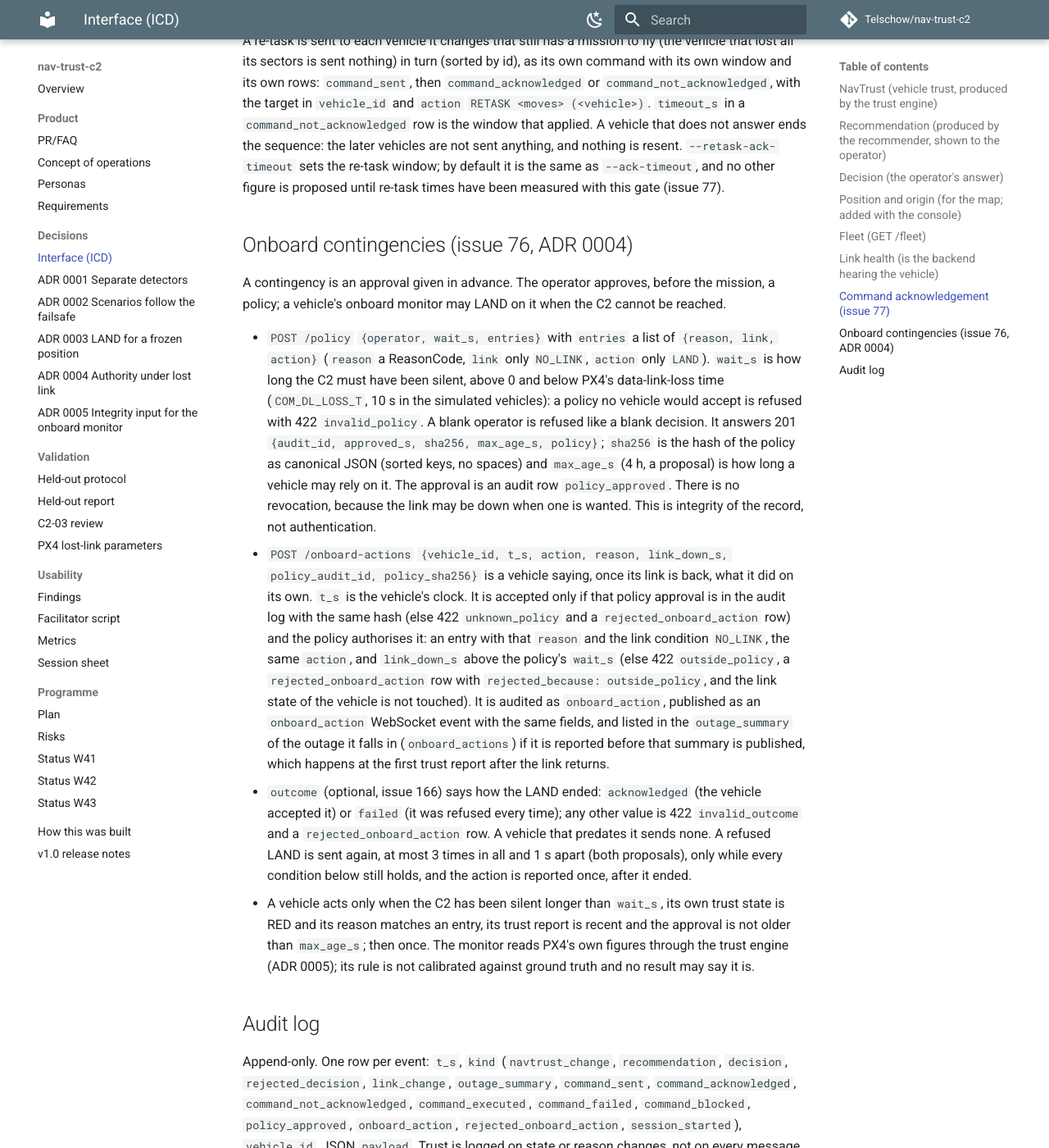
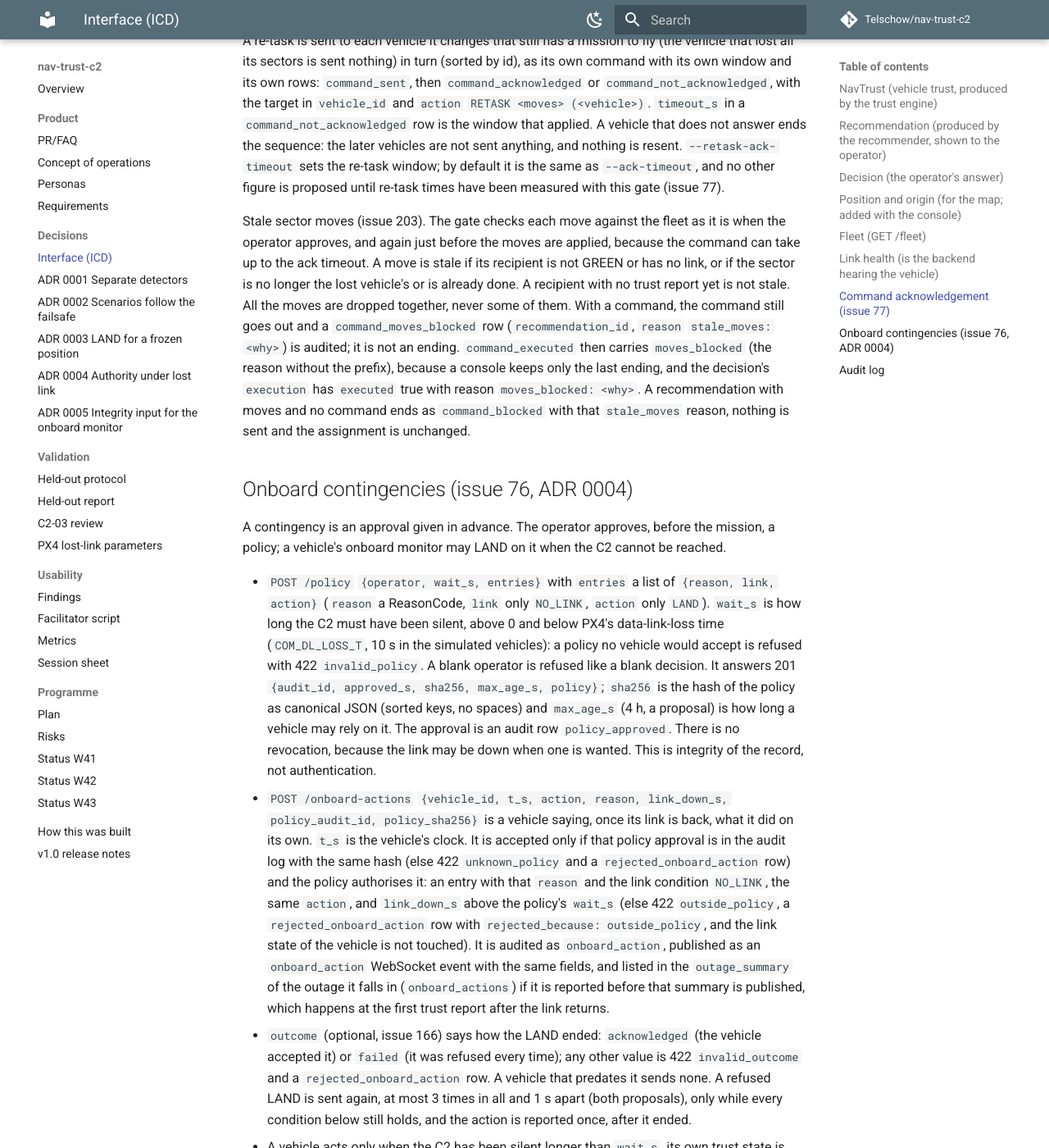
Before and after one commit to Telschow/nav-trust-c2, an MkDocs documentation site: the page built from docs/ICD.md, in a window 1280 px wide and 1400 px high, scrolled down 4647 px. Shown: the whole window at 82% size. Built offline with MkDocs 1.6.1 and Material for MkDocs 9.7.7, drawn with Linux system fonts in a browser that asks for light colours; comment, search, counter and statistics services are not loaded; some of the changed text lies outside the part shown.

Commit message:
ICD: stale sector moves and command_moves_blocked (#203)
Co-Authored-By: Claude Sonnet 5.5 <noreply@anthropic.com>
Claude-Session: https://claude.ai/code/session_011kcqHUZjPWFkvCYetNVudV

```diff
--- a/docs/ICD.md
+++ b/docs/ICD.md
@@ -139,6 +139,18 @@ answer ends the sequence: the later vehicles are not sent anything, and nothing
 `--retask-ack-timeout` sets the re-task window; by default it is the same as `--ack-timeout`, and
 no other figure is proposed until re-task times have been measured with this gate (issue 77).
 
+Stale sector moves (issue 203). The gate checks each move against the fleet as it is when the
+operator approves, and again just before the moves are applied, because the command can take up
+to the ack timeout. A move is stale if its recipient is not GREEN or has no link, or if the
+sector is no longer the lost vehicle's or is already done. A recipient with no trust report yet
+is not stale. All the moves are dropped together, never some of them. With a command, the command
+still goes out and a `command_moves_blocked` row (`recommendation_id`, `reason`
+`stale_moves: <why>`) is audited; it is not an ending. `command_executed` then carries
+`moves_blocked` (the reason without the prefix), because a console keeps only the last ending, and
+the decision's `execution` has `executed` true with reason `moves_blocked: <why>`. A
+recommendation with moves and no command ends as `command_blocked` with that `stale_moves`
+reason, nothing is sent and the assignment is unchanged.
+
 ## Onboard contingencies (issue 76, ADR 0004)
 A contingency is an approval given in advance. The operator approves, before the mission, a
 policy; a vehicle's onboard monitor may LAND on it when the C2 cannot be reached.
@@ -177,7 +189,7 @@ policy; a vehicle's onboard monitor may LAND on it when the C2 cannot be reached
 Append-only. One row per event: `t_s`, `kind` (`navtrust_change`, `recommendation`,
 `decision`, `rejected_decision`, `link_change`, `outage_summary`, `command_sent`,
 `command_acknowledged`, `command_not_acknowledged`, `command_executed`, `command_failed`,
-`command_blocked`, `policy_approved`, `onboard_action`, `rejected_onboard_action`,
+`command_blocked`, `command_moves_blocked`, `policy_approved`, `onboard_action`, `rejected_onboard_action`,
 `session_started`), `vehicle_id`, JSON `payload`. Trust is logged on
 state or reason changes, not on every message. A `link_change` row has the `state`,
 `previous_state`, `last_report_age_s` (as in the `link` event) and `link_timeout_s`; one row per
```
